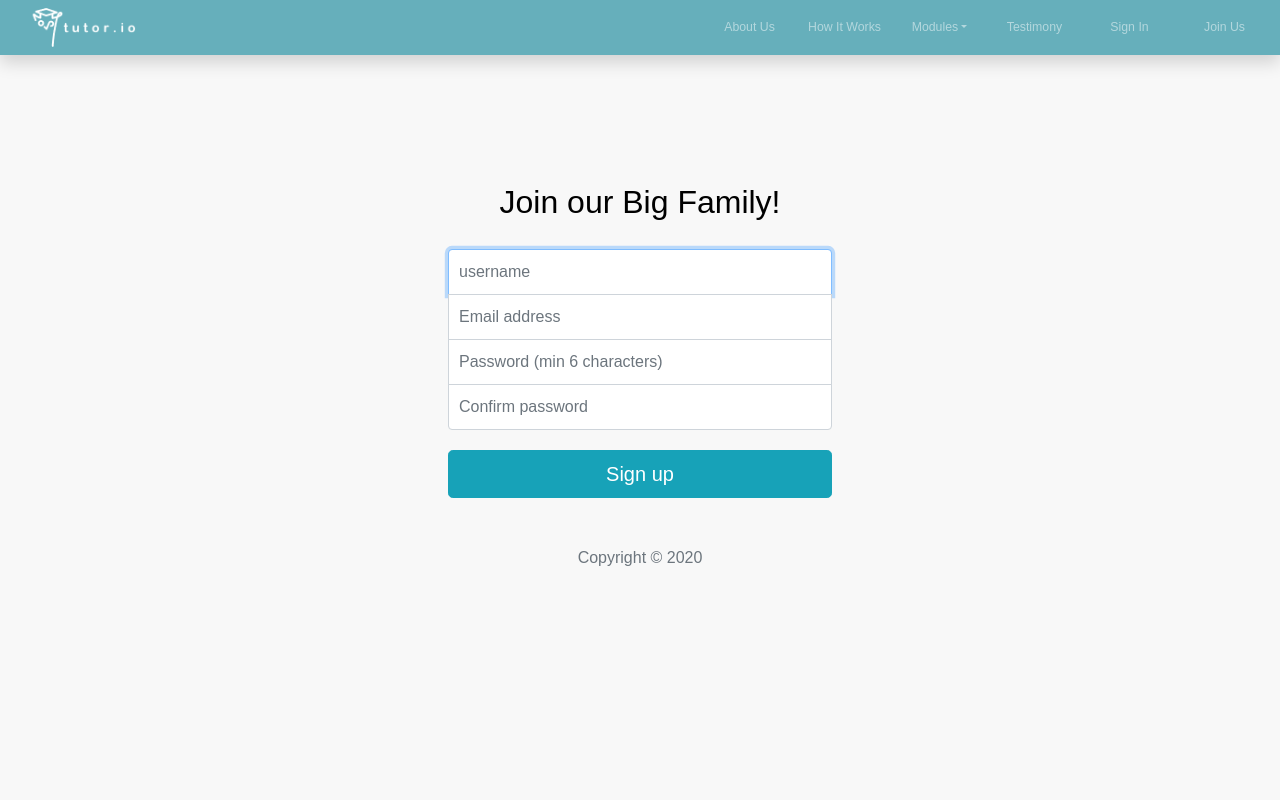
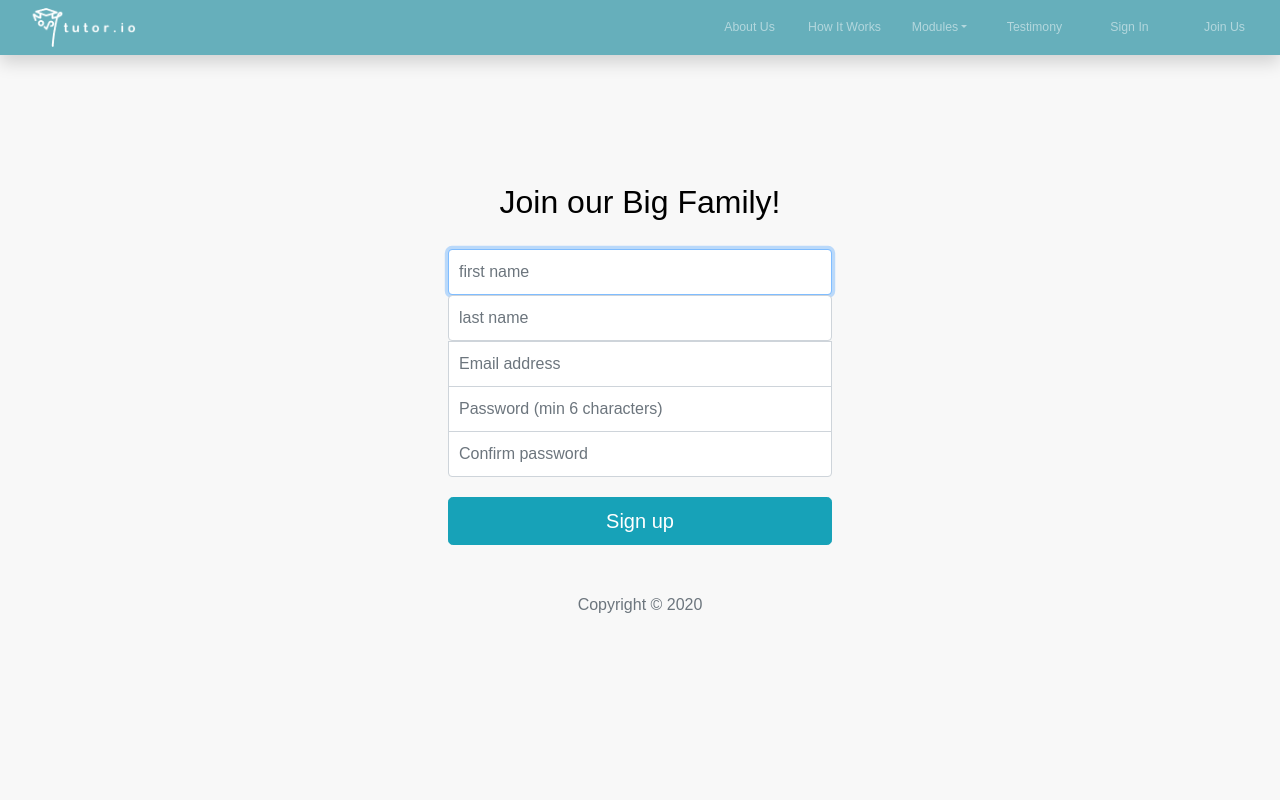
Before and after one commit to jenniferchss/tutor-io, a React (Create React App) app: page /signup in a window 1280 px wide. Shown: the top 800 px of the page. Built offline with nearby package versions, Linux system fonts and the light colour scheme.

Commit message:
edit jennifer verifying email

```diff
--- a/src/components/App.jsx
+++ b/src/components/App.jsx
@@ -10,6 +10,7 @@ import Main from "./Main.jsx";
 import Signin from "./Signin.jsx";
 import Signup from "./Signup.jsx";
 import VerifyEmail from "./VerifyEmail";
+import Verifying from "./Verifying";
 import FailedToVerify from "./FailedToVerify";
 import Dashboard from "./Dashboard.jsx";
 import TutorRegistration from "./TutorRegistration.jsx";
@@ -108,6 +109,8 @@ class App extends React.Component {
             <Signup {...props} isLoggedIn={isLoggedIn} handleLogin={this.handleLogin} />
           )}/>
           <Route path="/verifyemail" exact component={VerifyEmail}/>
+          <Route path="/verify/:token" exact render={props => (
+            <Verifying {...props}/>)}/>
           <Route path="/failedverify" exact component={FailedToVerify}/>
           <Route path="/fassmods" exact render={props => (
             <ModulesOfFass {...props} isLoggedIn={isLoggedIn} />
--- a/src/components/Profile.jsx
+++ b/src/components/Profile.jsx
@@ -1,5 +1,5 @@
 import React, { useState, useEffect } from "react";
-import axios from "../axios";
+
 
 function Profile(props) {
 
--- a/src/components/Signup.jsx
+++ b/src/components/Signup.jsx
@@ -3,16 +3,22 @@ import axios from "../axios";
 import { useHistory } from "react-router-dom";
 
 function Signup(props) {
-    const [username, setUsername] = useState("")
+    const [firstName, setFirstName] = useState("")
+    const [lastName, setLastName] = useState("")
     const [emailaddress, setEmailaddress] = useState("")
     const [password, setPassword] = useState("")
     const [confirmpass, setConfirmpass] = useState("")
     const history = useHistory();
 
 
-    function handleChangeUser (event) {
-        const username = event.target.value;
-        setUsername(username);
+    function handleChangeFName (event) {
+        const firstName = event.target.value;
+        setFirstName(firstName);
+    }
+
+    function handleChangeLName (event) {
+        const lastName = event.target.value;
+        setLastName(lastName);
     }
 
     function handleChangeEmail(event) {
@@ -40,16 +46,18 @@ function Signup(props) {
         }
         else {
         axios().post ('/user/signup',{
-            username: username,
+            firstName: firstName,
+            lastName: lastName,
             email: emailaddress,
             password: password
         })
         .then(function(res) {
-            if (res.data.token) {
-                localStorage.setItem('usertoken', res.data.token);
-                props.handleLogin();
-                history.push("/editprofile");
-            }
+            // if (res.data.token) {
+                // localStorage.setItem('usertoken', res.data.token);
+                localStorage.setItem('useremail', emailaddress);
+                // props.handleLogin();
+                history.push("/verifyemail");
+            // }
         })
         .catch(function(err) {
             console.error(err);
@@ -64,15 +72,26 @@ function Signup(props) {
 
                 <h1 className="joinus-title h3 mb-3 font-weight-normal">Join our Big Family!</h1>
 
-                <label htmlFor="inputUsername" className="sr-only username-input">Username</label>
+                <label htmlFor="inputFName" className="sr-only username-input">First Name</label>
                 <input
-                    onChange={handleChangeUser}
-                    type="username"
-                    id="inputUsername"
+                    onChange={handleChangeFName}
+                    type="firstName"
+                    id="inputFName"
                     className="form-control"
-                    placeholder="username"
-                    value={username}
+                    placeholder="first name"
+                    value={firstName}
                     required autoFocus
+                />
+
+                <label htmlFor="inputLName" className="sr-only username-input">Last Name</label>
+                <input
+                    onChange={handleChangeLName}
+                    type="lastName"
+                    id="inputLName"
+                    className="form-control"
+                    placeholder="last name"
+                    value={lastName}
+                    required
                 />
 
                 <label htmlFor="inputEmail" className="sr-only email-input">Email address</label>
--- a/src/components/VerifyEmail.jsx
+++ b/src/components/VerifyEmail.jsx
@@ -1,7 +1,21 @@
 import React from "react";
+import axios from "../axios";
+
+function VerifyEmail() {
+
+    function handleClick() {
+        axios().post('/user/resendEmail', {
+            email: localStorage.getItem('useremail')
+        })
+        .then (res => {
+            alert('Verification link has been sent to ' + localStorage.getItem('useremail'));
+        })
+        .catch(function(err) {
+            console.error(err);
+            alert('Username / Email is already registered')});
+        }
 
 
-function VerifyEmail() {
     return (<div className="verify-pg">
          {/* <img className="verify-background" src={require("../images/background-logo-sm.png")} alt="background-img" loading="lazy"></img> */}
 
@@ -16,7 +30,7 @@ function VerifyEmail() {
 
                 <p class="card-text pls-verify-text">A link has been sent to your email.
                 Please click on the link to proceed with your registration or click on the link below if you do not receive any links in your inbox.</p>
-                <a href="#" class="btn btn-primary">Re-send Verification Link</a>
+                <a onClick={handleClick} href="#" className="btn btn-primary">Re-send Verification Link</a>
             </div>
 
         </div>
--- /dev/null
+++ b/src/components/Verifying.jsx
@@ -0,0 +1,24 @@
+import React from "react";
+import axios from "../axios";
+
+function Verifying(props) {
+
+    axios().post('/user/verifyUser', {
+        headers: {
+            Authorization: props.match.params.token
+        }
+    })
+    .then ( res => {
+        console.log(res)
+    })
+    .catch ( err => {
+        console.log(err)
+    })
+
+
+    return (<div>
+
+    </div>)
+}
+
+export default Verifying;
```
Also changed, not shown: 1 other file (tests, documents, lock files or other folders).
